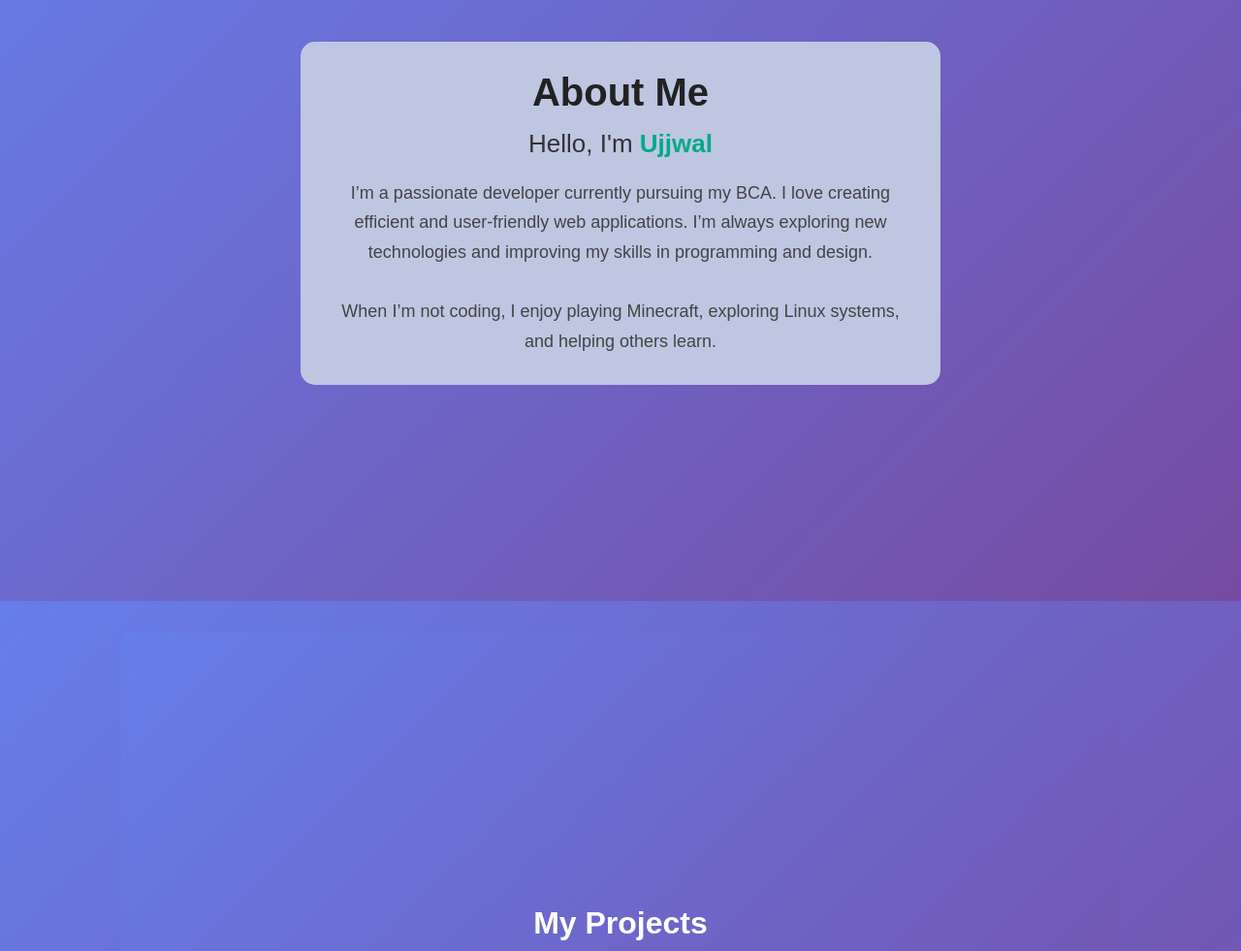
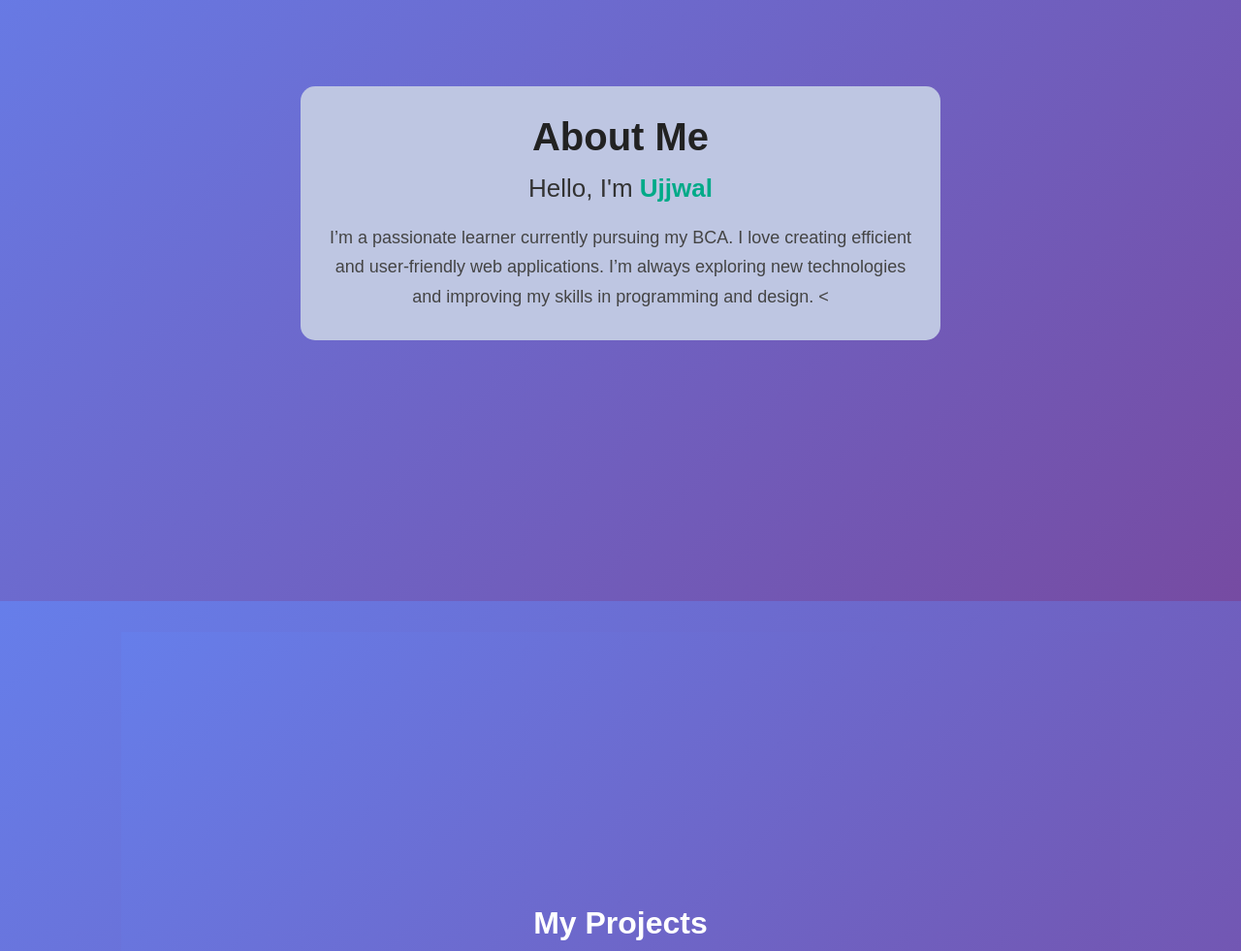
Before and after one commit to Uzwaal/portfolio, a plain HTML site: page index.html in a window 1280 px wide. Shown: the part 1128-2109 px from the top of the page at 97% size. Drawn offline with nearby package versions, Linux system fonts and the light colour scheme.

Commit message:
rename for netlify

```diff
--- a/portfolio.html
+++ b/index.html
@@ -48,11 +48,10 @@
                 <h2 class="section-title">About Me</h2>
                 <h3 class="about-name">Hello, I'm <span>Ujjwal</span></h3>
                 <p class="about-description">
-                    I’m a passionate developer currently pursuing my BCA. I love creating efficient and user-friendly
+                    I’m a passionate learner currently pursuing my BCA. I love creating efficient and user-friendly
                     web applications.
                     I’m always exploring new technologies and improving my skills in programming and design.
-                    <br><br>
-                    When I’m not coding, I enjoy playing Minecraft, exploring Linux systems, and helping others learn.
+                    <
                 </p>
             </div>
         </div>
```
